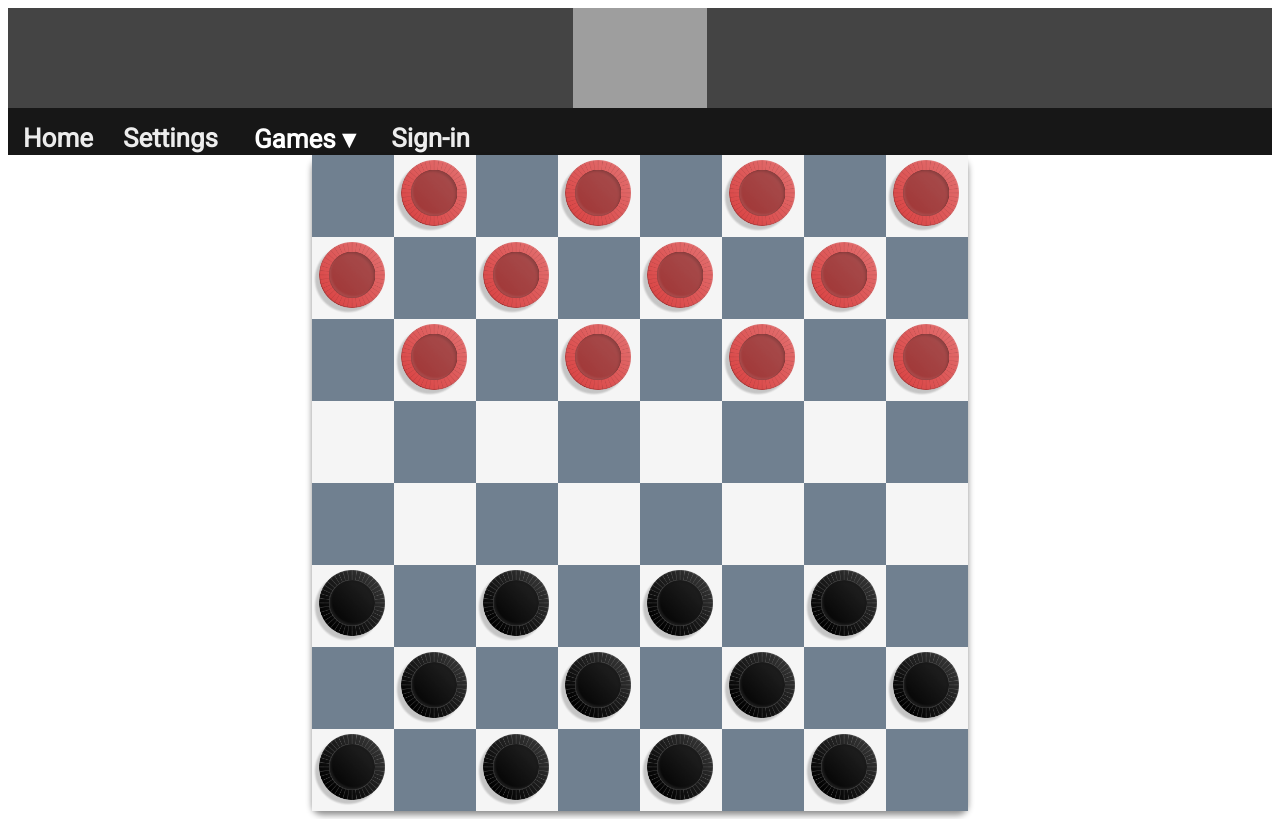
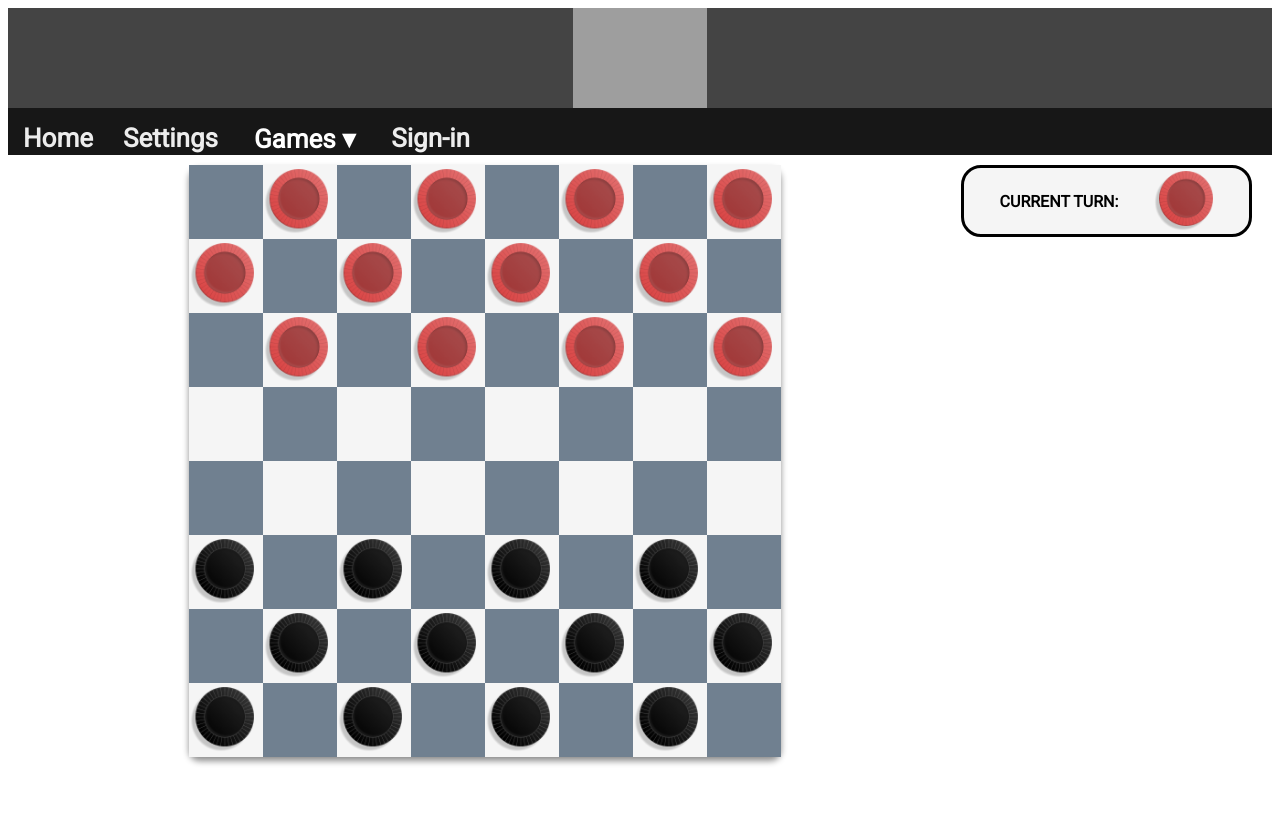
Before and after one commit to AndrewChai878/WebDevFinal, a Vue app: page /checkers in a window 1280 px wide. Built offline with nearby package versions, Linux system fonts and the light colour scheme; no server answers; grey boxes are pictures that could not be loaded.

Commit message:
added turn indicator and started working on the page layout for checkers

```diff
--- a/src/components/CheckersBoard.vue
+++ b/src/components/CheckersBoard.vue
@@ -111,6 +111,7 @@ import checkers from '../js/checkers'
                     }else{
                         // next players turn
                         this.turn +=1
+                        this.$emit('turn', this.turn)
                         // no follow up move
                         this.followup = false
                     }
@@ -126,6 +127,7 @@ import checkers from '../js/checkers'
                 }else{
                     // next players turn
                     this.turn +=1
+                    this.$emit('turn', this.turn)
                     this.followup = false
                 }
             },
@@ -136,7 +138,7 @@ import checkers from '../js/checkers'
             this.board = checkers.generateBoard();
             // randomly decides who is going first
             this.turn = Math.floor(Math.random() * 2)==0? this.turn=0: this.turn =1
-            console.log('current turn: '+this.turn)
+            this.$emit('turn', this.turn)
         }
     }
 </script>
@@ -152,8 +154,8 @@ table{
 }
 
 td{
-    height: 10vmin;
-    width: 10vmin;
+    height: 9vmin;
+    width: 9vmin;
     text-align:left;
     vertical-align:bottom;
 }
--- a/src/views/CheckersView.vue
+++ b/src/views/CheckersView.vue
@@ -1,5 +1,17 @@
 <template>
-  <CheckersBoard/>
+  <div class="row">
+    <div class="board">
+      <CheckersBoard v-on:turn="turn=$event%2"/>
+    </div>
+    <div class="column">
+      <div class="container">
+        CURRENT TURN:
+        <img v-if="turn == 0" src="../assets/checkers/red.png">
+        <img v-else-if="turn == 1" src="../assets/checkers/black.png">
+      </div>
+    </div>
+</div>
+
 </template>
 
 <script>
@@ -7,13 +19,66 @@ import CheckersBoard from "../components/CheckersBoard.vue"
 
 export default {
   name: 'App',
+  data(){
+    return {
+      turn:1
+    }
+  },
+
   components: {
     CheckersBoard,
-}
+  },
+
 }
 </script>
 
 <style scoped>
+div{
+  box-sizing: border-box;
+}
 
+/* Create three equal columns that floats next to each other */
+.column {
+  flex:25%;
+  border-radius: 20px;
+  padding-left: 10px;
+  padding-right: 10px;
+}
+
+.board{
+  flex: 75%
+}
+
+/* Clear floats after the columns */
+.row{
+  display: flex;
+  flex-direction: row;
+  flex-wrap: wrap;
+  width: 100%;
+  padding:10px;
+}
+
+/* Responsive layout - makes the three columns stack on top of each other instead of next to each other */
+@media screen and (max-width: 800px) {
+  .board {
+    min-width: 100%;
+  }
+}
+
+.container{
+  display:flex;
+  justify-content: space-evenly;
+  align-items: center;
+  height:9vmin;
+  background: whitesmoke;
+  border: solid 3px black;
+  border-radius: 20px;
+  font-weight: bold;
+  font-size: 2vmin;
+}
+
+img{
+  height:90%
+}
 
 </style>
```
